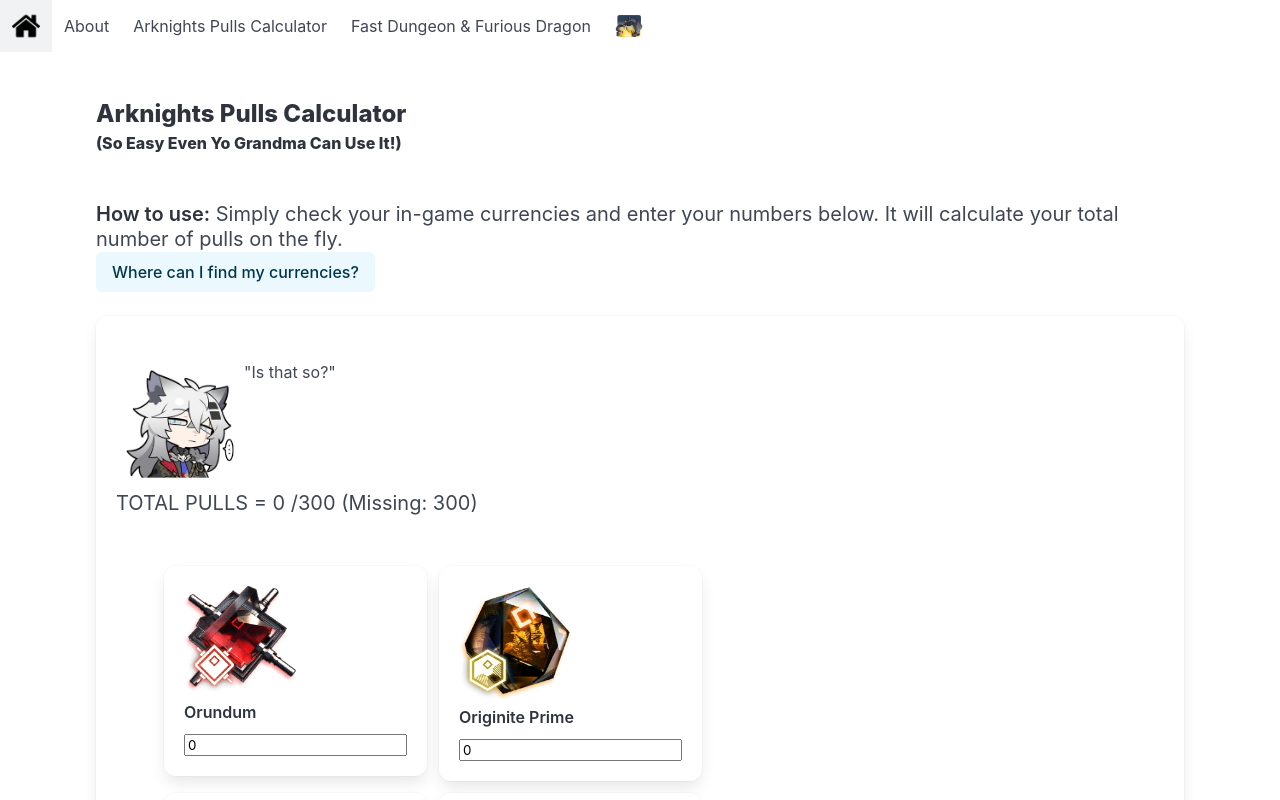
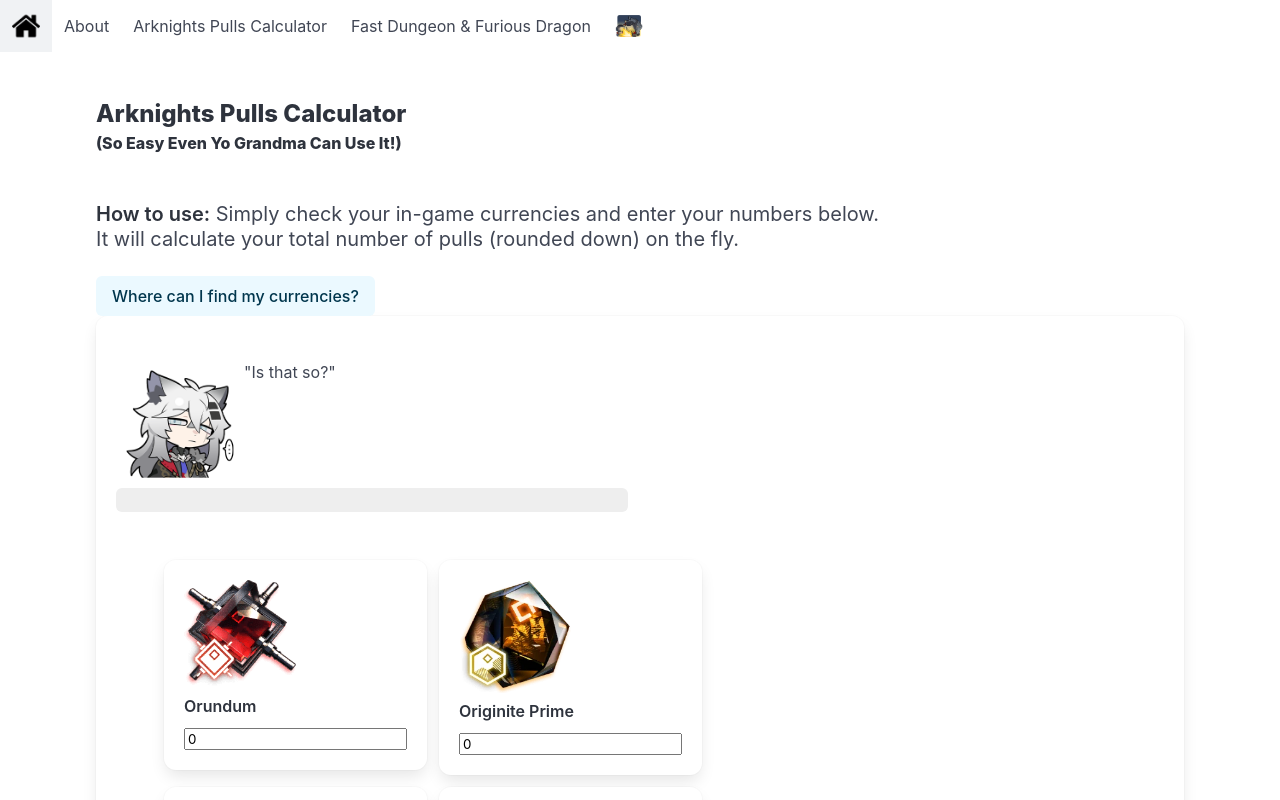
Before and after one commit to vinny-the-bird/dragndropkick, a Vue app: page /arknights-pulls-calculator in a window 1280 px wide. Shown: the top 800 px of the page. Built offline with nearby package versions, Linux system fonts and the light colour scheme.

Commit message:
replaced raw display of results as a dynamic progress bar with animation

```diff
--- a/src/views/ArkPullsCalculator.vue
+++ b/src/views/ArkPullsCalculator.vue
@@ -7,14 +7,13 @@
     <br />
     <h2 class="subtitle is-5">
       <strong>How to use:</strong> Simply check your in-game currencies and
-      enter your numbers below. It will calculate your total number of pulls on the
-      fly.
-      <HelpModalArk :modalButtonName="modalButtonName" />
+      enter your numbers below. <br />
+      It will calculate your total number of pulls (rounded down) on the fly.
     </h2>
+    <HelpModalArk :modalButtonName="modalButtonName" />
     <div class="box">
       <br />
       <div class="container">
-
         <div v-if="totalPulls < 50" class="container is-flex">
           <div>
             <img
@@ -129,14 +128,29 @@
 
         <!-- <h3 class="subtitle is-4">Results</h3> -->
         <!-- <p>Total Pulls from Orundum + Originite Prime = {{ totalPullsFromOrundum }}</p>
-      <p>Total Pulls from Permits = {{ totalPullsFromPermits }}</p> -->
-        <p class="is-size-5" v-if="totalPulls >= 300">
+        <p>Total Pulls from Permits = {{ totalPullsFromPermits }}</p> -->
+        <!-- <p class="is-size-5" v-if="totalPulls >= 300">
           TOTAL PULLS = {{ totalPulls }} /300 ({{ totalPulls - 300 }} extra
           pulls!)
         </p>
         <p class="is-size-5" v-else="totalPulls >= 300">
           TOTAL PULLS = {{ totalPulls }} /300 (Missing: {{ 300 - totalPulls }})
         </p>
+        <br /> -->
+
+        <div class="columns">
+          <div class="column is-half">
+            <div class="progress-wrapper">
+              <div
+                class="progress-bar"
+                :class="{ 'is-max': safeTotalPulls >= 300 }"
+                :style="{ width: (safeTotalPulls / 300) * 100 + '%' }"
+              >
+                {{ totalPulls > 0 ? totalPulls : "" }}
+              </div>
+            </div>
+          </div>
+        </div>
       </div>
 
       <section class="section">
@@ -268,6 +282,11 @@
   );
 });
 
+const safeTotalPulls = computed(() => {
+  // clamp only for bar width
+  return Math.max(0, Math.min(300, totalPulls.value));
+});
+
 function resetFields() {
   orundum.value = 0;
   op.value = 0;
@@ -304,4 +323,28 @@
 .global-frame {
   padding: 0rem 2rem;
 }
+
+.progress-wrapper {
+  width: 100%;
+  height: 1.5rem;
+  background-color: #eee; /* similar to Bulma’s progress background */
+  border-radius: 6px;
+  overflow: hidden;
+}
+
+.progress-bar {
+  height: 100%;
+  background-color: hsl(141, 71%, 48%); /* Bulma "is-success" green */
+  /* width: 0%; */
+  transition: width 0.5s ease; /* <-- smooth animation */
+  display: flex; /* center text horizontally */
+  align-items: center; /* center text vertically */
+  justify-content: center;
+  color: white;
+  font-weight: bold;
+}
+
+.progress-bar.is-max {
+  background-color: gold;
+}
 </style>
```
